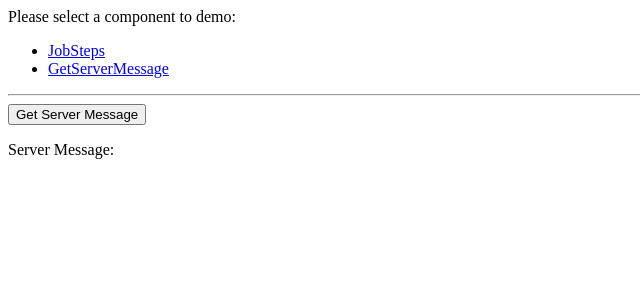
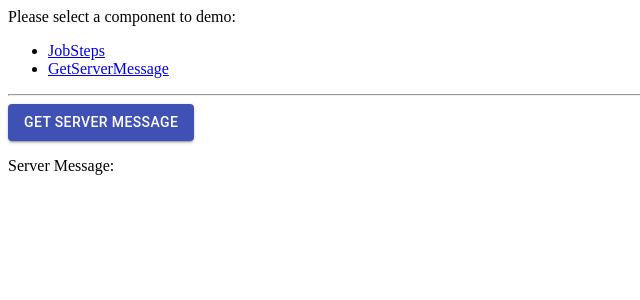
Before and after one commit to jimmy-liao-gogoro/react-unit-testing, a React (Create React App) app: page /get-server-message in a window 1280 px wide. Shown: the top 300 px of the page, without its empty margins (0-640 px from the left). Built offline with nearby package versions, Linux system fonts and the light colour scheme.

Commit message:
Add material theme

```diff
--- a/package.json
+++ b/package.json
@@ -3,6 +3,7 @@
   "version": "0.1.0",
   "private": true,
   "dependencies": {
+    "@material-ui/core": "^4.6.0",
     "axios": "^0.19.0",
     "classnames": "^2.2.6",
     "prop-types": "^15.7.2",
--- a/src/App.jsx
+++ b/src/App.jsx
@@ -5,11 +5,21 @@ import {
   Route,
   Link,
 } from 'react-router-dom';
+import {
+  createMuiTheme, ThemeProvider,
+} from '@material-ui/core';
+
 import JobSteps from './snapshot/JobSteps';
 import GetServerMessage from './testing-library/GetServerMessage';
 
-function App() {
+const App = () => {
+  const theme = createMuiTheme({
+    palette: {
+      type: 'dark',
+    },
+  });
   return (
+    <ThemeProvider theme={theme}>
       <Router>
         <div>
           Please select a component to demo:
@@ -32,7 +42,8 @@ function App() {
           </Route>
         </Switch>
       </Router>
+    </ThemeProvider>
   );
-}
+};
 
 export default App;
--- a/src/testing-library/GetServerMessage.jsx
+++ b/src/testing-library/GetServerMessage.jsx
@@ -1,5 +1,7 @@
 import React, { useState } from 'react';
+import { Button } from '@material-ui/core';
 import { getServerMessage } from './api';
+
 
 const GetServerMessage = () => {
   const [serverMessage, setServerMessage] = useState(null);
@@ -13,9 +15,9 @@ const GetServerMessage = () => {
 
   return (
     <div>
-      <button type="button" onClick={handleMessageClick}>
+      <Button variant="contained" color="primary" onClick={handleMessageClick}>
         Get Server Message
-      </button>
+      </Button>
       <div style={{ marginTop: '1rem' }}>
         <p>
           Server Message:
```
Also changed, not shown: 2 other files (tests, documents, lock files or other folders). Lines whose indentation alone changed are shown as unchanged.
